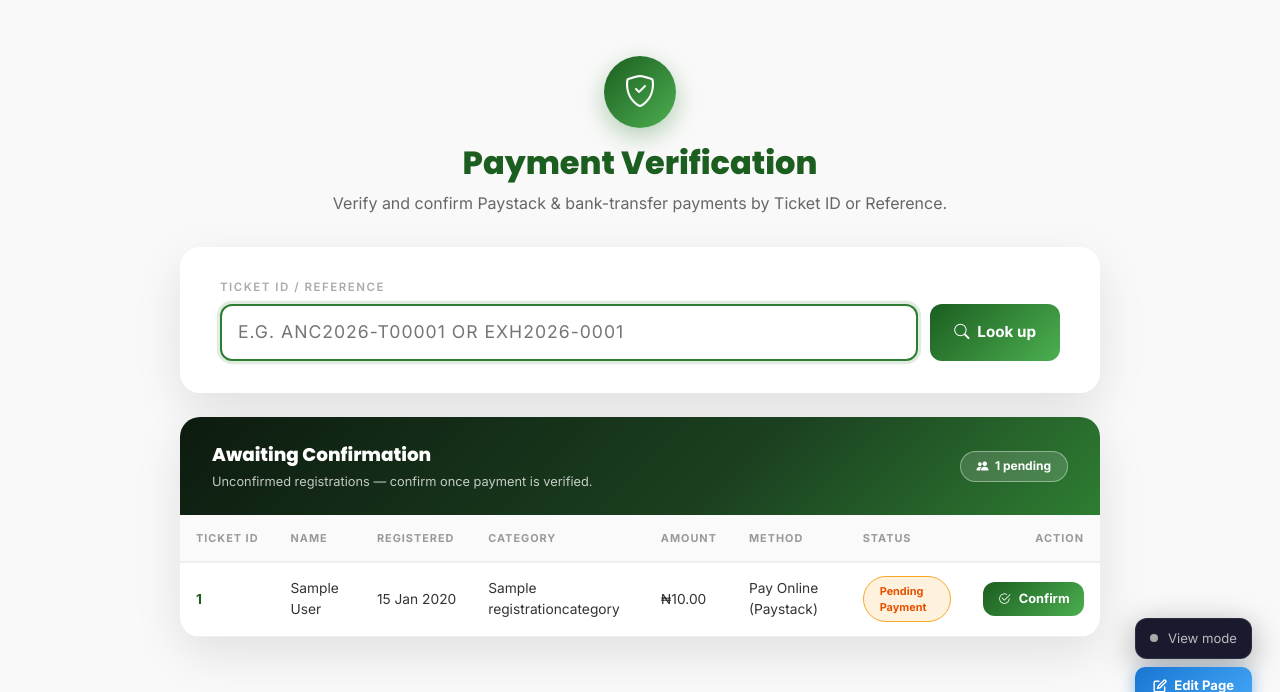
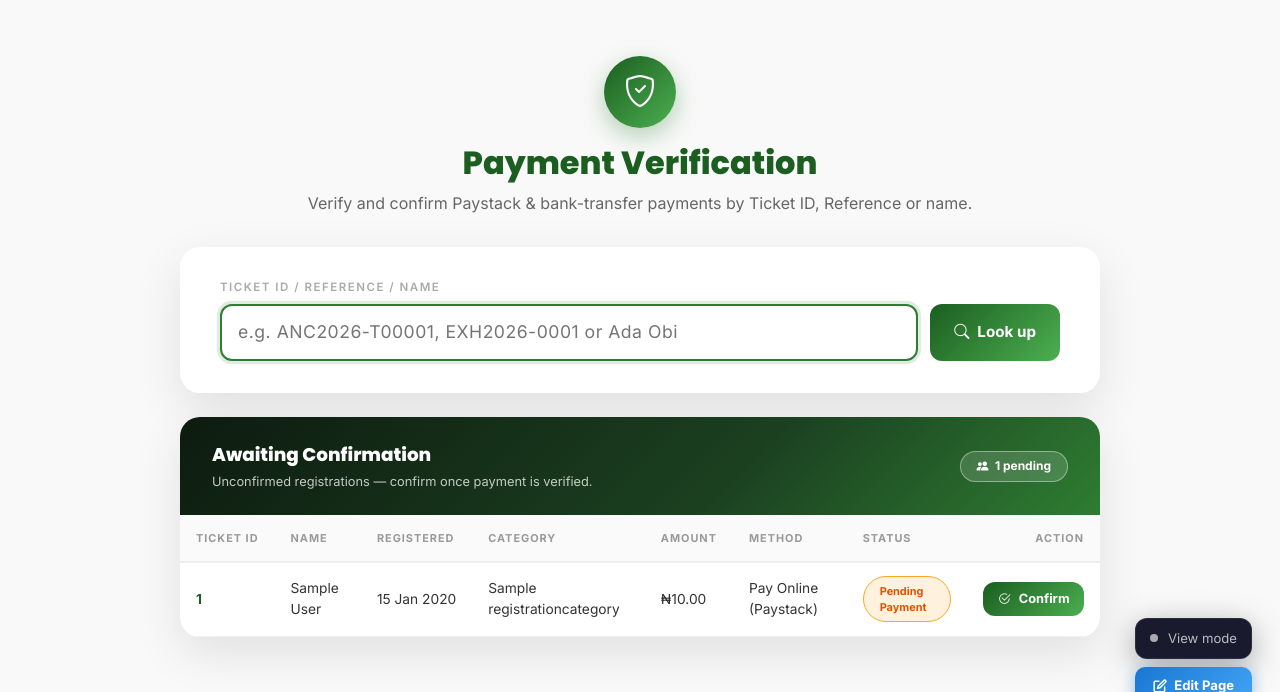
Before and after one commit to ojsys/ana_pro, a Django app: page /conference/payment/verification/ in a window 1280 px wide. Shown: the part 67-759 px from the top of the page. Run offline with Django 5.2, Linux system fonts and the light colour scheme; a user stored in the database is signed in; tables that the repository leaves empty hold one stand-in row (values such as "Sample post"); grey boxes marked "Sample" are stand-in pictures; some libraries are stand-ins or nearby versions.

Commit message:
Allow payment verification lookup by name
Fall back to a name search when the query isn't a Ticket ID / Reference:
participants by first/last name, exhibitors by company or contact name.
A single match opens directly; multiple matches are listed with links to
the exact record, and confirm actions still post the exact Ticket ID.

Co-Authored-By: Claude Opus 5.5 <noreply@anthropic.com>

```diff
--- a/conference/views.py
+++ b/conference/views.py
@@ -15,6 +15,7 @@ from django.conf import settings
 
 from django.core import signing
 from django.core.paginator import Paginator
+from django.db.models import Q
 
 from .models import (
     Conference, Speaker, AbstractSubmission, AbstractThematicArea,
@@ -624,6 +625,8 @@ def exhibitor_showcase_delete(request, token, pk):
 PV_SALT = 'conference.payment_verification.magic-link'
 PV_MAX_AGE = 60 * 60 * 2  # links valid for 2 hours
 PV_SESSION_KEY = 'pv_verifier_email'
+# Max registrations (and, separately, exhibitors) listed for a name search.
+NAME_SEARCH_LIMIT = 25
 
 
 def _active_verifier_email(request):
@@ -679,7 +682,8 @@ def payment_verification(request):
     Other staff accounts have no access.
 
     * Look up a record by its Ticket ID (registrations, e.g. ANC2026-T00001)
-      or Reference (exhibitors, e.g. EXH2026-0001).
+      or Reference (exhibitors, e.g. EXH2026-0001), or search by name
+      (participant name, exhibitor company or contact person).
     * For Paystack payments still showing as pending, re-verify against the
       Paystack API in case the original callback never completed.
     * For bank transfers, confirm the payment manually once it has been
@@ -754,27 +758,62 @@ def payment_verification(request):
         'verifier_email': verifier_email,
     }
 
-    query = (request.GET.get('q') or request.POST.get('q') or '').strip()
+    raw_query = (request.GET.get('q') or request.POST.get('q') or '').strip()
+    raw_query = raw_query.replace('\u2013', '-').replace('\u2014', '-').replace('\u00a0', ' ')
     # Ticket IDs / references are ASCII (e.g. ANC2026-T00001). Drop anything
     # else (pasted NBSPs, smart dashes) so it can't trip MySQL collation errors.
-    query = re.sub(r'[^A-Za-z0-9-]', '', query.replace('\u2013', '-').replace('\u2014', '-'))
+    id_query = re.sub(r'[^A-Za-z0-9-]', '', raw_query)
+    # Names may contain accented letters, apostrophes and hyphens; keep those
+    # and collapse everything else to single spaces.
+    name_query = ' '.join(re.sub(r"[^\w'\- ]", ' ', raw_query).split())
     action = request.POST.get('action', '')
 
     record = None
     record_type = None
-    if query:
-        record = Registration.objects.filter(ticket_id__iexact=query).first()
+    name_matches = []
+    name_search_truncated = False
+    if id_query:
+        record = Registration.objects.filter(ticket_id__iexact=id_query).first()
         if record:
             record_type = 'registration'
         else:
-            record = Exhibitor.objects.filter(reference__iexact=query).first()
+            record = Exhibitor.objects.filter(reference__iexact=id_query).first()
             if record:
                 record_type = 'exhibitor'
+
+    # Fall back to a name search. Every word must match, so "Ada Obi" finds
+    # first_name=Ada, last_name=Obi. Actions always post the exact Ticket ID /
+    # Reference, so this only runs for lookups.
+    if not record and name_query and not action:
+        reg_q = Q()
+        exh_q = Q()
+        for word in name_query.split():
+            reg_q &= Q(first_name__icontains=word) | Q(last_name__icontains=word)
+            exh_q &= Q(company_name__icontains=word) | Q(contact_name__icontains=word)
+        regs = Registration.objects.filter(reg_q).select_related('category').order_by('last_name', 'first_name')
+        exhs = Exhibitor.objects.filter(exh_q).select_related('package').order_by('company_name')
+        if conference:
+            regs = regs.filter(conference=conference)
+            exhs = exhs.filter(conference=conference)
+        regs = list(regs[:NAME_SEARCH_LIMIT + 1])
+        exhs = list(exhs[:NAME_SEARCH_LIMIT + 1])
+        name_search_truncated = len(regs) > NAME_SEARCH_LIMIT or len(exhs) > NAME_SEARCH_LIMIT
+        name_matches = (
+            [('registration', r) for r in regs[:NAME_SEARCH_LIMIT]]
+            + [('exhibitor', e) for e in exhs[:NAME_SEARCH_LIMIT]]
+        )
+        if len(name_matches) == 1:
+            record_type, record = name_matches[0]
+            name_matches = []
+
+    query = raw_query if (name_matches or not record) else (
+        record.ticket_id if record_type == 'registration' else record.reference
+    )
 
     actor = str(request.user) if is_superadmin else f"verifier:{verifier_email}"
 
     if request.method == 'POST' and action and record:
-        label = query.upper()
+        label = record.ticket_id if record_type == 'registration' else record.reference
         if record.payment_status == 'confirmed':
             messages.info(request, f"{label} is already confirmed.")
 
@@ -841,6 +880,9 @@ def payment_verification(request):
         'query': query,
         'searched': bool(query),
         'record': record,
+        'name_matches': name_matches,
+        'name_search_truncated': name_search_truncated,
+        'name_search_limit': NAME_SEARCH_LIMIT,
         'record_type': record_type,
         'page_obj': page_obj,
         'unconfirmed_total': paginator.count,
--- a/templates/conference/payment_verification.html
+++ b/templates/conference/payment_verification.html
@@ -17,7 +17,7 @@
 .pv-row:last-child { border-bottom:none; }
 .pv-label { font-size:0.72rem;text-transform:uppercase;letter-spacing:1.5px;color:#aaa;font-weight:600; }
 .pv-value { font-size:0.92rem;color:#222;font-weight:600;text-align:right;word-break:break-word; }
-.pv-search-input { font-size:1.1rem;letter-spacing:1px;text-transform:uppercase;padding:0.85rem 1rem;border:2px solid #d7e3d7;border-radius:12px; }
+.pv-search-input { font-size:1.1rem;letter-spacing:0.5px;padding:0.85rem 1rem;border:2px solid #d7e3d7;border-radius:12px; }
 .pv-search-input:focus { border-color:#2E7D32;box-shadow:0 0 0 0.2rem rgba(46,125,50,0.15);outline:none; }
 .pv-badge { border-radius:50px;padding:0.35rem 1rem;font-size:0.75rem;font-weight:700;display:inline-flex;align-items:center;gap:0.4rem; }
 .pv-badge.confirmed { background:rgba(76,175,80,0.15);border:1px solid #4CAF50;color:#1B5E20; }
@@ -42,7 +42,7 @@
         <i class="bi bi-shield-check"></i>
       </div>
       <h2 style="font-family:'Poppins',sans-serif;font-weight:800;color:#1B5E20;margin:0;">Payment Verification</h2>
-      <p style="color:#666;margin-top:0.5rem;">Verify and confirm Paystack &amp; bank-transfer payments by Ticket ID or Reference.</p>
+      <p style="color:#666;margin-top:0.5rem;">Verify and confirm Paystack &amp; bank-transfer payments by Ticket ID, Reference or name.</p>
     </div>
 
     {% if messages %}
@@ -92,11 +92,11 @@
     <div class="pv-card" style="margin-bottom:1.5rem;">
       <div class="pv-body">
         <form method="get" action="{% url 'conference:payment_verification' %}">
-          <label class="pv-label" style="display:block;margin-bottom:0.5rem;">Ticket ID / Reference</label>
+          <label class="pv-label" style="display:block;margin-bottom:0.5rem;">Ticket ID / Reference / Name</label>
           <div style="display:flex;gap:0.75rem;flex-wrap:wrap;">
             <input type="text" name="q" value="{{ query }}" required autofocus
                    class="pv-search-input" style="flex:1;min-width:220px;"
-                   placeholder="e.g. ANC2026-T00001 or EXH2026-0001">
+                   placeholder="e.g. ANC2026-T00001, EXH2026-0001 or Ada Obi">
             <button type="submit" class="pv-btn pv-btn-manual">
               <i class="bi bi-search"></i> Look up
             </button>
@@ -105,11 +105,66 @@
       </div>
     </div>
 
-    {% if searched and not record %}
+    {% if searched and not record and not name_matches %}
       <div class="pv-alert error">
         <i class="bi bi-exclamation-triangle-fill me-1"></i>
-        No registration or exhibitor found for "<strong>{{ query }}</strong>". Check the Ticket ID / Reference and try again.
+        No registration or exhibitor found for "<strong>{{ query }}</strong>". Check the Ticket ID / Reference / name and try again.
       </div>
+    {% endif %}
+
+    {% if name_matches %}
+    <div class="pv-card" style="margin-bottom:1.5rem;">
+      <div class="pv-header" style="padding:1.5rem 2rem;">
+        <div style="font-family:'Poppins',sans-serif;font-weight:800;font-size:1.15rem;">{{ name_matches|length }} matches for "{{ query }}"</div>
+        <div style="font-size:0.8rem;opacity:0.75;margin-top:0.2rem;">Select the right person to view and confirm their payment.</div>
+      </div>
+      <div class="pv-body" style="padding:0;">
+        <div style="overflow-x:auto;">
+          <table class="pv-table">
+            <thead>
+              <tr>
+                <th>Ticket ID / Ref</th>
+                <th>Name</th>
+                <th>Email</th>
+                <th>Type</th>
+                <th>Amount</th>
+                <th>Status</th>
+                <th style="text-align:right;">Action</th>
+              </tr>
+            </thead>
+            <tbody>
+              {% for match_type, match in name_matches %}
+              {% if match_type == 'registration' %}{% firstof match.ticket_id as match_id %}{% else %}{% firstof match.reference as match_id %}{% endif %}
+              <tr>
+                <td style="font-weight:700;color:#1B5E20;white-space:nowrap;">{{ match_id }}</td>
+                <td>{% if match_type == 'registration' %}{{ match.full_name }}{% else %}{{ match.company_name }}<div style="color:#888;font-size:0.8rem;">{{ match.contact_name }}</div>{% endif %}</td>
+                <td>{{ match.email }}</td>
+                <td>{% if match_type == 'registration' %}{{ match.category.name }}{% else %}Exhibitor · {{ match.package.name }}{% endif %}</td>
+                <td style="white-space:nowrap;">₦{{ match.amount|intcomma }}</td>
+                <td>
+                  {% if match.payment_status == 'confirmed' %}
+                    <span class="pv-badge confirmed" style="font-size:0.68rem;">Confirmed</span>
+                  {% elif match.payment_status == 'failed' %}
+                    <span class="pv-badge failed" style="font-size:0.68rem;">{{ match.get_payment_status_display }}</span>
+                  {% else %}
+                    <span class="pv-badge pending" style="font-size:0.68rem;">{{ match.get_payment_status_display }}</span>
+                  {% endif %}
+                </td>
+                <td style="text-align:right;white-space:nowrap;">
+                  <a class="pv-page-link" href="?q={{ match_id|urlencode }}">View <i class="bi bi-chevron-right"></i></a>
+                </td>
+              </tr>
+              {% endfor %}
+            </tbody>
+          </table>
+        </div>
+        {% if name_search_truncated %}
+        <p style="color:#888;font-size:0.82rem;padding:0.85rem 1.5rem;margin:0;border-top:1px solid #eee;">
+          <i class="bi bi-info-circle"></i> Showing at most {{ name_search_limit }} participants and {{ name_search_limit }} exhibitors — add more of the name to narrow the search.
+        </p>
+        {% endif %}
+      </div>
+    </div>
     {% endif %}
 
     {% if record %}
```
